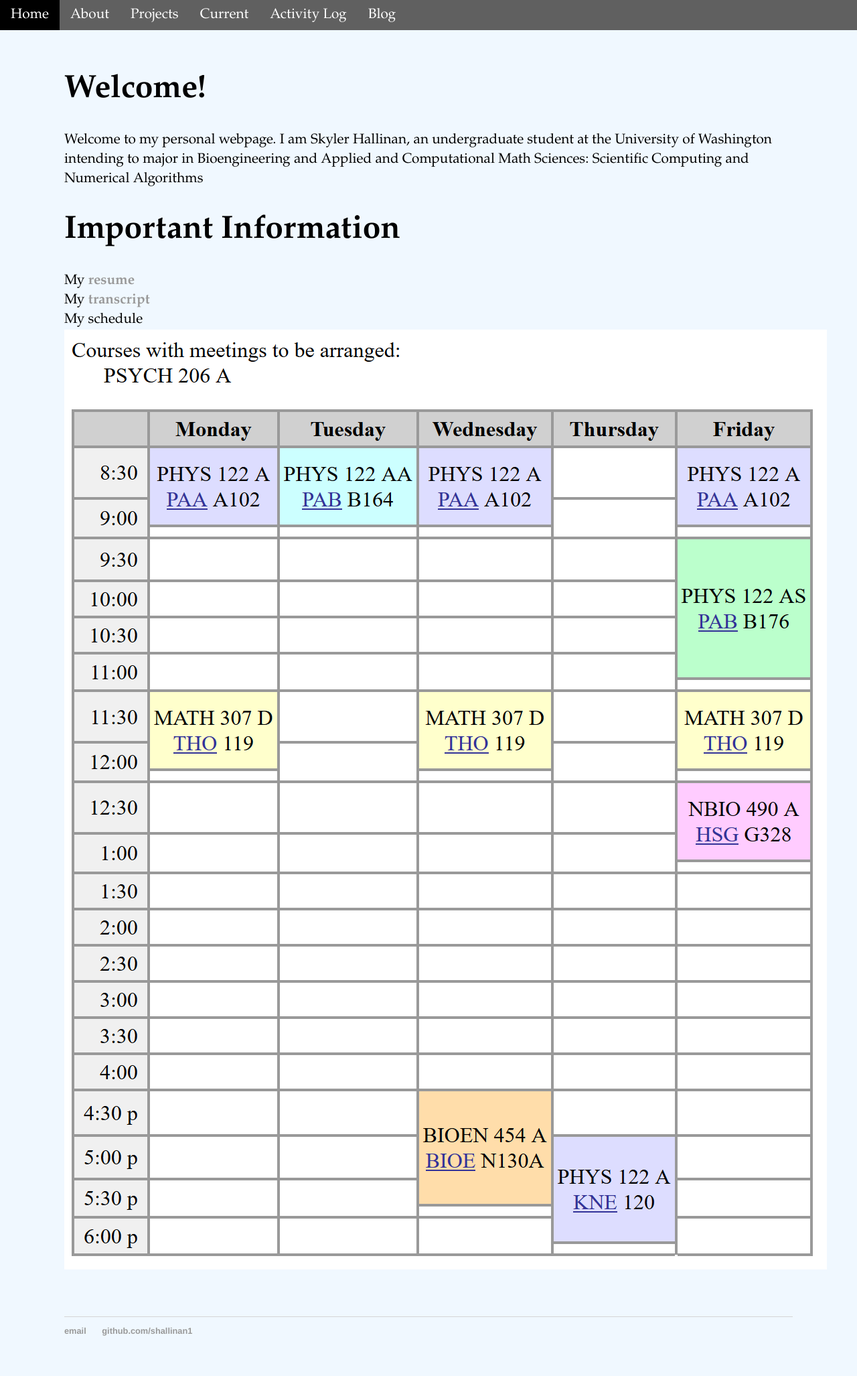
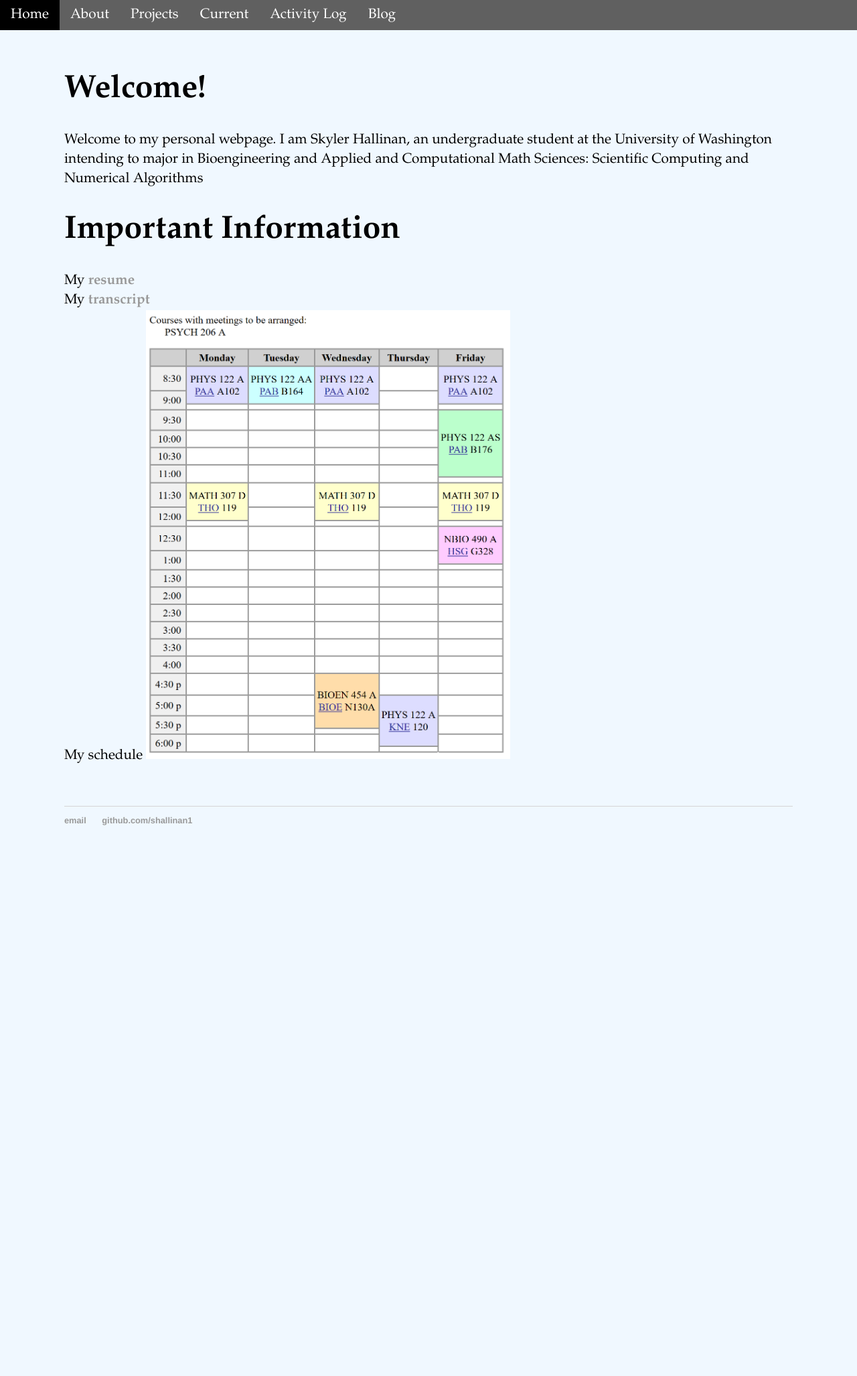
Before and after one commit to shallinan1/shallinan1.github.io, a Jekyll site: the page built from index.md, in a window 1280 px wide. Shown: the whole page at 67% size. Built offline with Jekyll 4.4.1, drawn with Linux system fonts in a browser that asks for light colours; after the commit the page ends 1292 px from its top, so only the background shows below that.

Commit message:
Decrease picture size

```diff
--- a/index.md
+++ b/index.md
@@ -9,4 +9,4 @@
 # Important Information
 My <a href="/assets/official/Hallinan_Skyler_Resume.pdf" target = "_blank"><b>resume</b></a> <br>
 My <a href="/assets/official/UWUnofficialTranscript.pdf" target = "_blank"><b>transcript</b></a> <br>
-My schedule  <img src="/assets/official/autumnschedule.png" alt="Autumn schedule">
+My schedule  <img src="/assets/official/autumnschedule.png" alt="Autumn schedule" style="width:50%">
```
